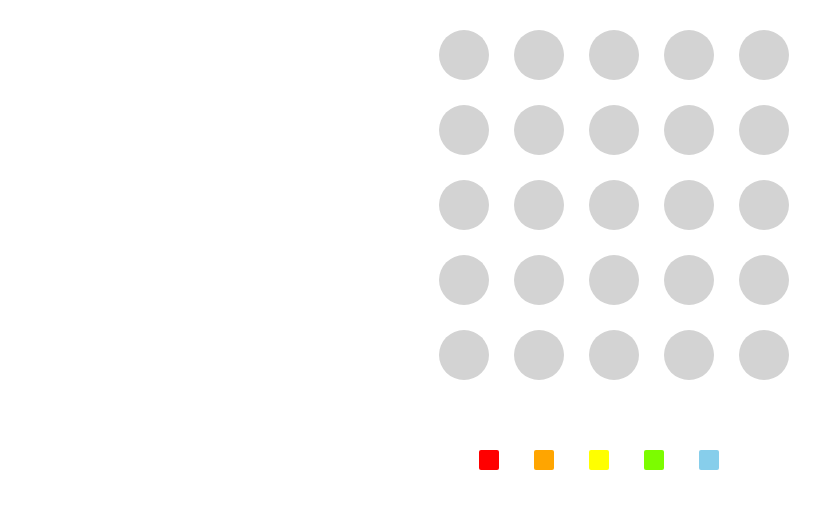
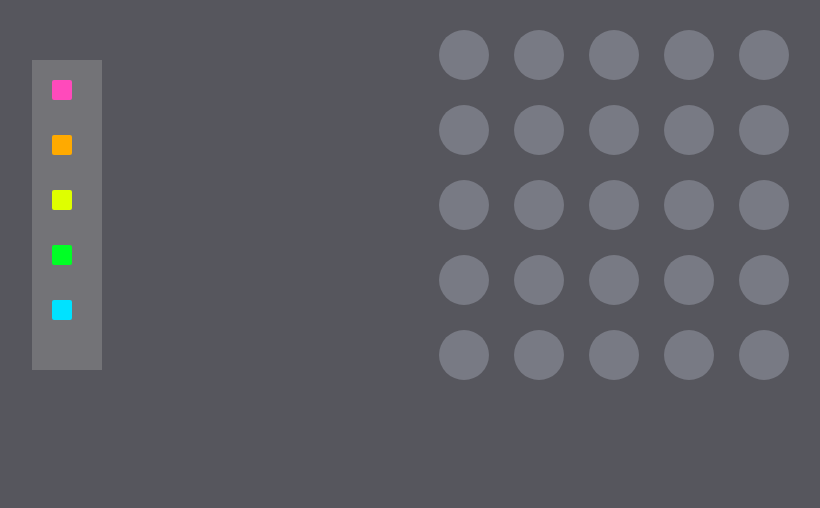
Before and after one commit to myshacodes/dot-picker, a plain HTML site: page index.html in a window 1280 px wide. Shown: the whole page, without its empty margins (26-846 px from the left). Drawn offline with Linux system fonts and the light colour scheme.

Commit message:
Done with my dot game

```diff
--- a/dot.js
+++ b/dot.js
@@ -1,11 +1,11 @@
 // 1 Get "dots"
 // 2 Loop through children of "dots"
 // 3 Add Event Listener in the loop to each chid
-//5ff
+//
 
 (function() {
-  //debugger;
-  let selectedColor = "fuchsia";
+  let selectedColor = "#ff4abb";
+
   init();
   makeColorPalette();
 
@@ -16,32 +16,29 @@
       dotties.addEventListener("click", changeColor);
     }
   }
-
   function makeColorPalette() {
-    var palette = document.getElementById("palette");
-    var daColors = ["red", "orange", "yellow", "lawngreen", "skyblue"];
+    //1.Change color of the palette's children
+    //2.Add an event listener
+    //3.Save the color in a variable
+    //4.
+    let palette = document.getElementById("palette");
+    let daColors = ["#ff4abb", "#ffaa00", "#deff00", "#00ff25", "#00e2ff"];
     for (let i = 0; i < palette.children.length; i++) {
-      var colorOptions = palette.children[i];
-      colorOptions.style.backgroundColor = daColors[i];
-      colorOptions.addEventListener("click", setColor);
+      let box = palette.children[i];
+      box.style.backgroundColor = daColors[i];
+      box.addEventListener("click", setColor);
     }
   }
-
   function setColor(e) {
     selectedColor = e.target.style.backgroundColor;
   }
 
   function changeColor(e) {
-    e.target.style.backgroundColor = selectedColor;
-  }
-
-  function nextColor() {
-    let letters = ["a", "b", "c", "d", "e", "f", 0, 1, 2, 3, 4, 5, 6, 7, 8, 9];
-    let color = "#";
-    for (let i = 0; i < 6; i++) {
-      let randomLetter = letters[Math.floor(Math.random() * letters.length)];
-      color += randomLetter;
+    var dotColor = e.target.style.backgroundColor;
+    if (dotColor == selectedColor) {
+      e.target.style.backgroundColor = "#787a84";
+    } else {
+      e.target.style.backgroundColor = selectedColor;
     }
-    return color;
   }
 })();
--- a/style.css
+++ b/style.css
@@ -1,3 +1,6 @@
+body {
+  background-color: #56565d;
+}
 .container {
   margin-top: 30px;
   display: grid;
@@ -8,7 +11,7 @@
 }
 
 .item {
-  background-color: lightgrey;
+  background-color: #787a84;
   border-radius: 50%;
   justify-content: center;
 }
@@ -40,11 +43,17 @@
   margin-left: 20px;
 }
 .palette {
-  margin-top: 70px;
+  margin-left: -70px;
+  width: 250px;
+  height: 10px;
+  padding: 30px;
+  background-color: #9999996c;
+  margin-top: -200px;
   display: grid;
   grid-gap: 5px;
   grid-template-columns: repeat(5, 50px);
   justify-content: center;
+  transform: rotate(90deg);
 }
 .color-option {
   width: 20px;
```
Also changed, not shown: index.html (+0 -1 lines).
